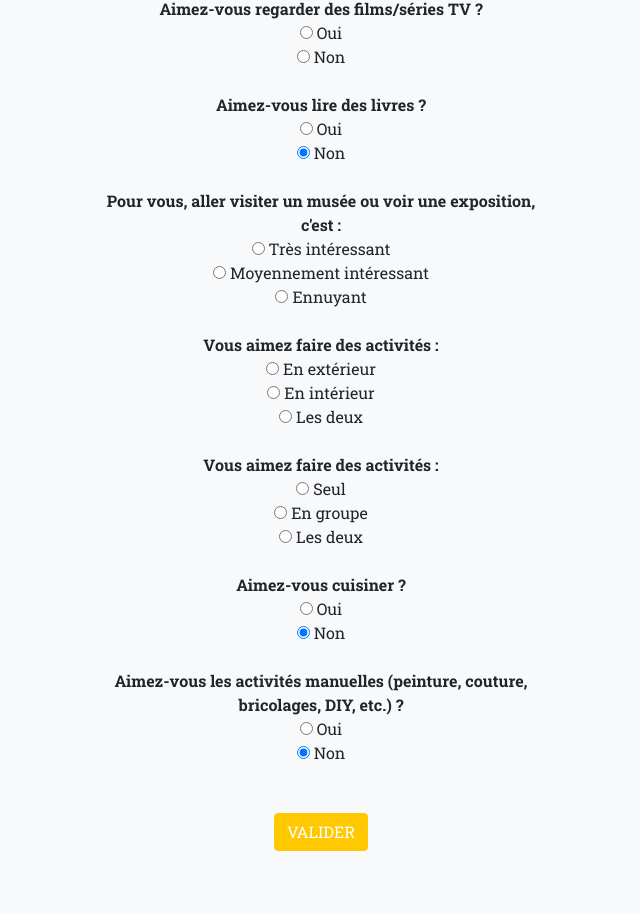
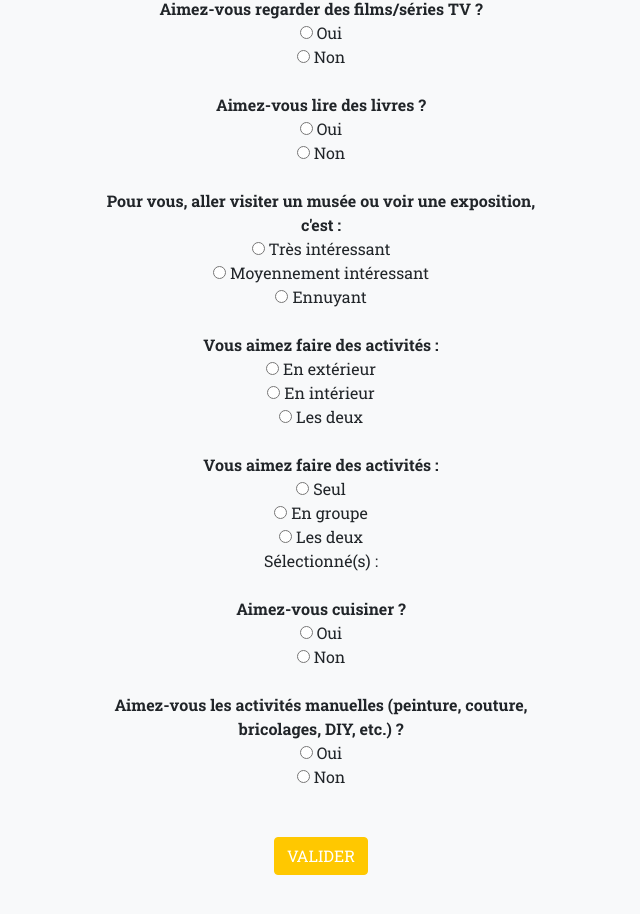
Before and after one commit to MarionWachowiak/ProjetDevWeb_Moodivity, a Vue app: page /userprofile in a window 1280 px wide. Shown: the part 2530-3444 px from the top of the page, without its empty margins (319-959 px from the left). Built offline with nearby package versions, Linux system fonts and the light colour scheme; no server answers; sample sign-in values are in the browser's storage.

Commit message:
Modif access+remplissage personnalityquest

```diff
--- a/src/components/UserProfile.vue
+++ b/src/components/UserProfile.vue
@@ -121,8 +121,8 @@
                         <h4 class="section-heading text-uppercase">Centres d'intérêt</h4><br>
                         <div class="text-center">
                             <b>Aimez-vous le sport ?</b> <br>
-                            <input type="radio" name="sport" v-model="sport" :value="this.sport"/> Oui <br>
-                            <input type="radio" name="sport" v-model="sport" :value="this.sport"/> Non <br>
+                            <input type="radio" name="sport" v-model="sport" value="Oui"/> Oui <br>
+                            <input type="radio" name="sport" v-model="sport" value="Non"/> Non <br>
                         </div>
                         <br>
                         <div class="text-center">
@@ -133,8 +133,8 @@
                         <br>
                         <div class="text-center">
                             <b>Aimez-vous lire des livres ?</b> <br>
-                            <input type="radio" name="books" v-model="books" :value="this.books"/> Oui<br>
-                            <input type="radio" name="books" v-model="books" :value="this.books"/> Non<br>
+                            <input type="radio" name="books" v-model="books" value="Oui"/> Oui<br>
+                            <input type="radio" name="books" v-model="books" value="Non"/> Non<br>
                         </div>
                         <br>
                         <div class="text-center">
@@ -156,18 +156,20 @@
                             <input type="radio" name="activitypeople" v-model="activitypeople" value="Seul"/> Seul <br>
                             <input type="radio" name="activitypeople" v-model="activitypeople" value="En groupe"/> En groupe <br>
                             <input type="radio" name="activitypeople" v-model="activitypeople" value="Les deux"/> Les deux <br>
+                            <span>Sélectionné(s) : {{ this.activitypeople }}</span>
                         </div>
                         <br>
                         <div class="text-center">
                             <b>Aimez-vous cuisiner ?</b> <br>
-                            <input type="radio" name="cooking" :value="this.cooking" v-model="cooking" /> Oui <br>
-                            <input type="radio" name="cooking" :value="this.cooking" v-model="cooking" /> Non <br>
+                            <input type="radio" name="cooking" value="Oui" v-model="cooking" /> Oui <br>
+                            <input type="radio" name="cooking" value="Non" v-model="cooking" /> Non <br>
+
                         </div>
                         <br>
                         <div class="text-center">
                             <b>Aimez-vous les activités manuelles (peinture, couture, bricolages, DIY, etc.) ?</b> <br>
-                            <input type="radio" name="handicrafts" v-model="handicrafts" :value="this.handicrafts"/> Oui <br>
-                            <input type="radio" name="handicrafts" v-model="handicrafts" :value="this.handicrafts" /> Non <br>
+                            <input type="radio" name="handicrafts" v-model="handicrafts" value="Oui"/> Oui <br>
+                            <input type="radio" name="handicrafts" v-model="handicrafts" value="Non"/> Non <br>
                         </div>
                     </div>
                 </div>
@@ -434,7 +436,7 @@ export default {
 
     axios.get('http://localhost:5000/personnalityquest', { headers: { token: localStorage.getItem('token')}})
       .then(res => {
-        this.emailUser = res.data.user.emailUser;
+        this.emailUser = res.data.personnalityquest.emailUser;
         this.personnality = res.data.personnalityquest.personnality;
         this.outings = res.data.personnalityquest.outings;
         this.hobbies = res.data.personnalityquest.hobbies;
@@ -474,6 +476,7 @@ export default {
       axios.post('http://localhost:5000/userprofile', newPersonnalityQuest)
         .then(res => {
           this.error = '';
+          localStorage.setItem('token', res.data.token);
           this.$router.push('/userprofile');
         }, err => {
           console.log(err.response)
@@ -486,12 +489,6 @@ export default {
     },
 
     update() {
-    },
-
-    getradio(){
-        if(v-models=='Oui'){
-            checked=true;
-        }
     }
 
   }
```
Also changed, not shown: server.js (+4 -5 lines).
